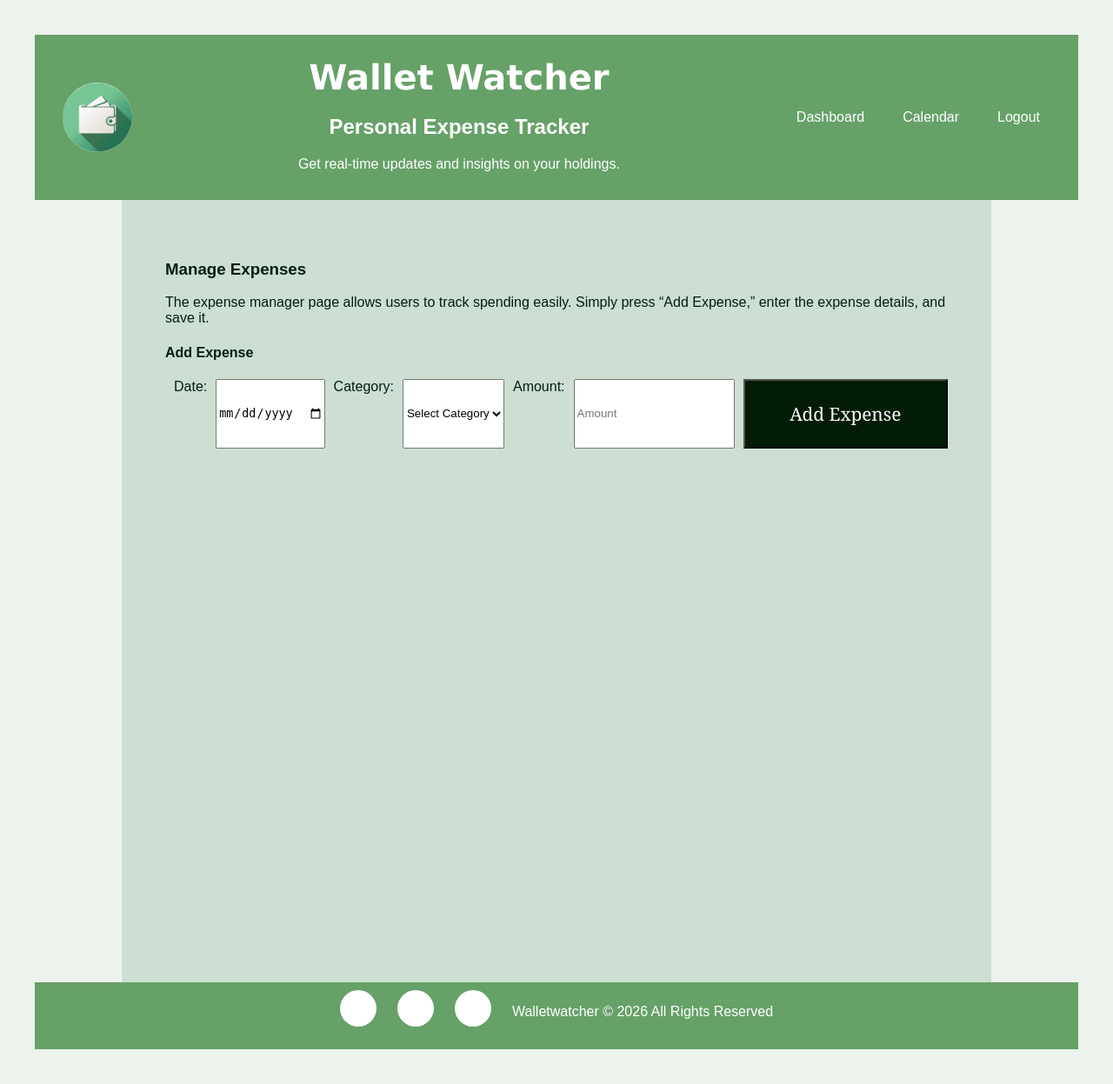
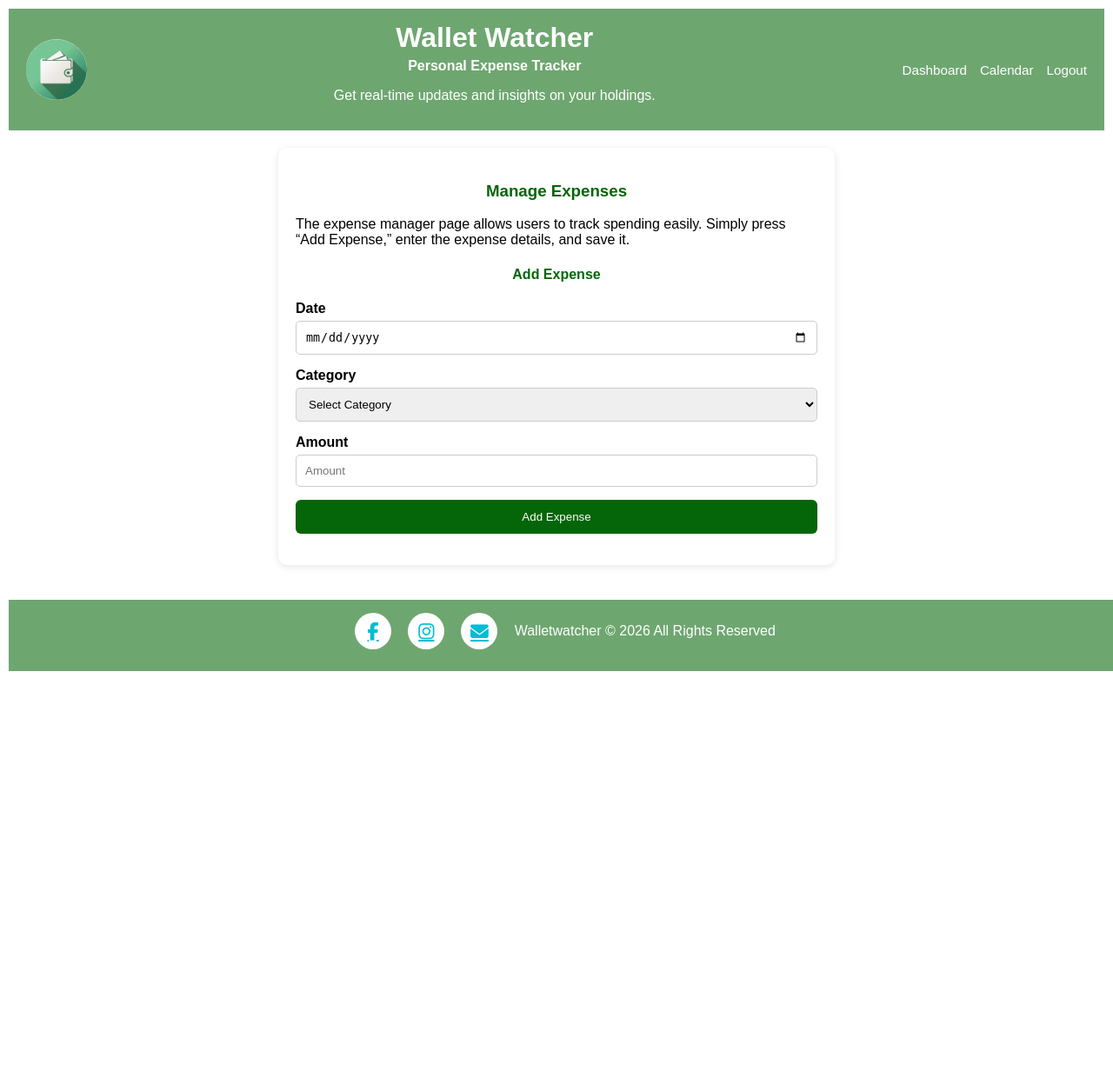
Before and after one commit to jmichael2025/Python-Assignment, a Flask app: page /manager in a window 1280 px wide. Shown: the whole page at 87% size. After the commit the page ends 772 px from the top, so only its background shows below. Run offline with Flask 3, Linux system fonts and the light colour scheme; the visitor is signed in with stand-in values (Sample User, id 1).

Commit message:
manage html page table html updated, corresponding css updated and media query added

```diff
--- a/static/css/dashboard.css
+++ b/static/css/dashboard.css
@@ -316,7 +316,7 @@ body { margin:10px;
     justify-content: center;
     align-items: center;
     gap: 1.2rem;
-    flex-wrap: wrap;   /* IMPORTANT */
+    flex-wrap: wrap;
     margin-bottom: 10px;
 }
    .footer-icons a {
--- a/static/css/manager.css
+++ b/static/css/manager.css
@@ -1,14 +1,156 @@
-body {
+
+  body { margin:10px;
   font-family: Arial, sans-serif;
-  margin: 20px;
-  background-color: rgb(236, 243, 237);
-  color:#021f13;
-  padding: 20px;
+  background-color:white}
+
+
+/*navigation */
+.navbar {
+    display: flex;
+    justify-content: space-between;
+    align-items: center;
+    background-color: #04660893;
+    padding: 15px 20px;
+}
+
+.nav-left {
+    flex: 0 0 auto;
+}
+
+.logo {
+    width: 70px;
+    height: 70px;
+    border-radius: 50%;
+    object-fit: cover;
+}
+
+.nav-center {
+    flex: 1;
+    text-align: center;
+    color: white;
+}
+
+.nav-center .main-heading {
+    margin: 0;
+    font-size: 2rem;
+}
+
+.nav-center h2 {
+    margin: 5px 0;
+    font-size: 1rem;
+}
+
+.nav-right {
+    display: flex;
+    align-items: center;
+    gap: 15px;
+}
+
+.nav-right a,
+.welcome-text {
+    color: white;
+    text-decoration: none;
+    font-size: 0.95rem;
+}
+
+.welcome-text {
+    font-weight: bold;
+}
+
+.logout-btn {
+    background-color: rgb(15, 22, 5);
+    color: white;
+    padding: 6px 12px;
+    border-radius: 5px;
+    text-decoration: none;
+    border: 1px solid white;
+}
+
+.logout-btn:hover {
+    background-color: white;
+    color: #046608;
+}
+
+.icon {
+    display: none;
+    font-size: 1.8rem;
+    cursor: pointer;
+}
+
+/* MOBILE NAVIGATION */
+
+@media screen and (max-width: 768px) {
+
+    .navbar {
+        flex-direction: column;
+        position: relative;
+        text-align: center;
+    }
+
+    .nav-left,
+    .nav-center,
+    .nav-right {
+        width: 100%;
+    }
+
+
+    .nav-right a:not(.icon),
+    .welcome-text {
+        display: none;
+    }
+
+
+    .nav-right .icon {
+        display: block;
+        position: absolute;
+        top: 20px;
+        right: 20px;
+        color: white;
+        font-size: 2rem;
+    }
+
+
+    .nav-right.responsive {
         display: flex;
         flex-direction: column;
+        margin-top: 15px;
     }
 
-/*navigation*/
+    .nav-right.responsive a:not(.icon),
+    .nav-right.responsive .welcome-text {
+        display: block;
+        width: 100%;
+        padding: 12px;
+        box-sizing: border-box;
+    }
+
+
+    .nav-right.responsive .icon {
+        display: none;
+    }
+
+    .nav-right.responsive a:not(.icon) {
+        background: white;
+        color: #046608;
+        border-bottom: 1px solid #ddd;
+    }
+
+    .nav-right.responsive a:not(.icon):hover {
+        background: #046608;
+        color: white;
+    }
+
+    .welcome-text {
+        background: #f5f5f5;
+        color: #046608;
+        font-weight: bold;
+    }
+
+    .nav-center h2 {
+        font-size: 0.9rem;
+    }
+}
+/*navigation
 
 .navbar {
   display: flex;
@@ -76,7 +218,7 @@ body {
   color:#ddd
 }
 
-/* container styling */
+/* container styling
 .main
   {flex: 1;}
 
@@ -134,6 +276,7 @@ th { background: #081f17;
  }
 
   h3 {
+    display: flex;
     color: #021f13;
     font-family: 'verdana', sans-serif;
     margin-bottom: 10px;
@@ -155,48 +298,131 @@ th { background: #081f17;
   justify-content: space-between;
   flex-wrap: wrap;
   }
+*/
+.container {
+    display: flex;
+    justify-content: center;
+    padding: 20px;
+}
 
+.expense-card {
+    width: 100%;
+    max-width: 600px;
+    background: white;
+    padding: 20px;
+    border-radius: 10px;
+    box-shadow: 0 2px 8px rgba(0,0,0,0.1);
+}
+
+.expense-card h3,
+.expense-card h4 {
+    text-align: center;
+    color: #046608;
+}
+
+.expense-form {
+    display: flex;
+    flex-direction: column;
+    gap: 15px;
+    margin-top: 15px;
+}
+
+.form-group {
+    display: flex;
+    flex-direction: column;
+}
+
+.form-group label {
+    font-weight: bold;
+    margin-bottom: 5px;
+}
+
+.form-group input,
+.form-group select {
+    padding: 10px;
+    border: 1px solid #ccc;
+    border-radius: 5px;
+    width: 100%;
+    box-sizing: border-box;
+}
+
+.add-expenseBtn {
+    background-color: #046608;
+    color: white;
+    border: none;
+    padding: 12px;
+    border-radius: 6px;
+    cursor: pointer;
+}
+
+.add-expenseBtn:hover {
+    opacity: 0.9;
+}
+
+/* MOBILE */
+@media (max-width: 600px) {
+    .expense-card {
+        padding: 15px;
+    }
+}
  /* Footer */
  .footer {
     background-color: #04660893;
-        padding: 0.6rem 0.4rem;
-        height: 8%;
-        margin: 0;
-        flex: 1;
-        flex-shrink: 0;
+    padding: 15px 10px;
+    margin-top: 20px;
+    width: 100%;
+    text-align: center;
 }
-
     .footer-icons {
     display: flex;
     justify-content: center;
-        gap: 1.5rem;
-        margin-bottom: 1rem;
+    align-items: center;
+    gap: 1.2rem;
+    flex-wrap: wrap;
+    margin-bottom: 10px;
 }
    .footer-icons a {
-        color:#00bcd4;
+    color: #00bcd4;
     font-size: 1.3rem;
     width: 42px;
     height: 42px;
     border-radius: 50%;
-        background-color:#fff;
+    background-color: #fff;
+
     display: flex;
     align-items: center;
     justify-content: center;
+
     transition: all 0.3s ease;
 }
 
 .footer-icons a:hover {
-        background-color: #fff;
     transform: translateY(-3px);
 }
 
 .footer p {
     color: white;
     font-size: 1rem;
-        text-align: center;
+    margin: 0;
 }
 
-  /* Responsive */
+@media (max-width: 600px) {
+
+    .footer-icons {
+        gap: 10px;
+    }
+
+    .footer-icons a {
+        width: 36px;
+        height: 36px;
+        font-size: 1rem;
+    }
+
+    .footer p {
+        font-size: 0.9rem;
+        padding: 0 10px;
+    }
+}
 
   @media (max-width: 600px) {
     table, thead, tbody, th, td, tr {
@@ -227,24 +453,3 @@ th { background: #081f17;
     td:nth-of-type(2)::before { content: "Column 2"; }
     td:nth-of-type(3)::before { content: "Column 3"; }
   }
-
-@media screen and (max-width: 600px) {
-  .nav-right a:not(:first-child) {display: none;}
-  .nav-right .icon {
-    float: right;
-    display: block;
-  }
-}
-
-@media screen and (max-width: 600px) {
-  .nav-right.responsive {position: relative;}
-  .nav-right.responsive .icon {
-    position: absolute;
-    right: 0;
-    top: 0;
-  }
-  .nav-right.responsive a {
-    float: none;
-    display: block;
-    text-align: left;
-  }}
--- a/templates/manager.html
+++ b/templates/manager.html
@@ -1,19 +1,18 @@
-
 <head>
     <meta charset="UTF-8">
     <title>Edit Expense - WalletWatcher</title>
 
-    <link rel="stylesheet" href="{{ url_for('static', filename='css/editor.css') }}">
+    <link rel="stylesheet" href="{{ url_for('static', filename='css/manager.css') }}">
     <meta name="viewport" content="width=device-width, initial-scale=1.0">
+    <link rel="icon" type="image/x-icon" href="{{ url_for('static', filename='images/favicon.ico') }}">
+    <link rel="stylesheet" href="https://cdnjs.cloudflare.com/ajax/libs/font-awesome/6.5.1/css/all.min.css">
+</head>
 
-    <link rel="icon" type="image/x-icon" href="{{ url_for('static', filename='images/favicon.ico') }}">
-
-</head>
 <body>
     <nav class="navbar">
 
         <div class="nav-left">
-               <img src="../images/logo.png" alt="LOGO" class="logo">
+            <img src="{{ url_for('static', filename='images/logo.png') }}" alt="LOGO" class="logo">
         </div>
 
         <div class="nav-center">
@@ -22,17 +21,22 @@
             <p>Get real-time updates and insights on your holdings.</p>
         </div>
 
-            <div class="nav-right" id="Topnav">
-                <a href="/static/css/dashboard.css">Dashboard</a>
-                <a href="calendar.html">Calendar</a>
+        <div class="nav-right" id="navRight">
+            <a href="/dashboard">Dashboard</a>
+            <a href="/calendar">Calendar</a>
             <a href="/logout">Logout</a>
+            <a href="javascript:void(0);" class="icon" onclick="toggleMenu()">
+                ☰
+            </a>
         </div>
     </nav>
     <section>
+        <!--
         <div class="container">
-            <table id="expenseTable">
+            <table id="expense-card">
                 <h3>Manage Expenses</h3>
-                <p>The expense manager page allows users to track spending easily. Simply press “Add Expense,” enter the expense details, and save it.
+                <p>The expense manager page allows users to track spending easily. Simply press “Add Expense,” enter the
+                    expense details, and save it.
                 </p>
                 <h4>Add Expense</h4>
 
@@ -59,7 +63,54 @@
         </div>
         </table>
         </div>
+        </div>-->
+        <div class="container">
+
+    <div class="expense-card">
+
+        <h3>Manage Expenses</h3>
+
+        <p>
+            The expense manager page allows users to track spending easily.
+            Simply press “Add Expense,” enter the expense details, and save it.
+        </p>
+
+        <h4>Add Expense</h4>
+
+        <form class="expense-form" method="POST" action="/addexpense">
+
+            <div class="form-group">
+                <label>Date</label>
+                <input type="date" name="date" required>
             </div>
+
+            <div class="form-group">
+                <label>Category</label>
+                <select name="category" required>
+                    <option value="" disabled selected>Select Category</option>
+                    <option>Food</option>
+                    <option>Fuel</option>
+                    <option>Cloths</option>
+                    <option>Entertainment</option>
+                    <option>Other</option>
+                </select>
+            </div>
+
+            <div class="form-group">
+                <label>Amount</label>
+                <input type="number" name="amount" placeholder="Amount" required>
+            </div>
+
+            <button class="add-expenseBtn" type="submit">
+                Add Expense
+            </button>
+
+        </form>
+
+    </div>
+
+</div>
+        <script src="{{ url_for('static', filename='js/script.js') }}"></script>
         <script src="../static/js/script-manager.js"></script>
 
     </section>
@@ -79,4 +130,5 @@
         </div>
     </footer>
 </body>
+
 </html>
```
Lines whose indentation alone changed are shown as unchanged.
